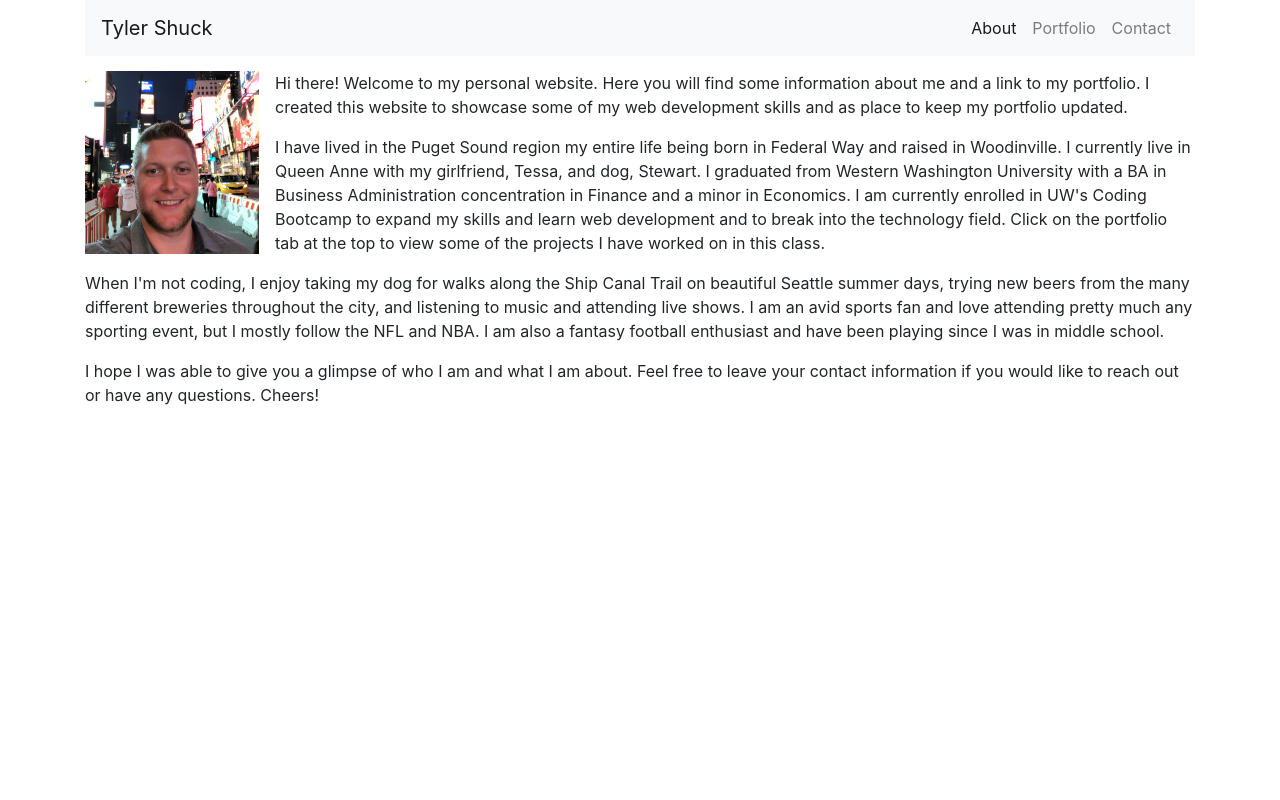
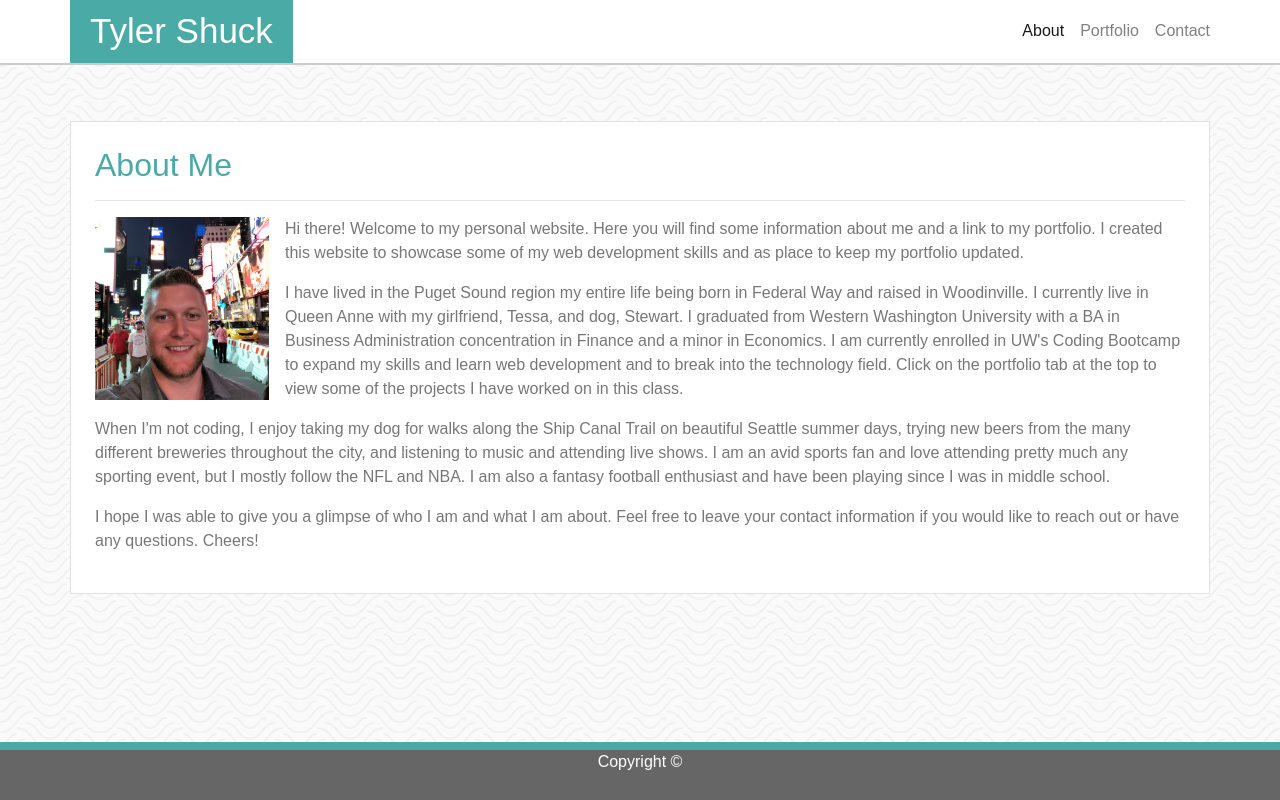
Before and after one commit to tshuck88/Bootstrap-Portfolio, a plain HTML site: page index.html in a window 1280 px wide. Drawn offline with nearby package versions, Linux system fonts and the light colour scheme.

Commit message:
added a footer and some custom styling

```diff
--- a/assets/css/style.css
+++ b/assets/css/style.css
@@ -0,0 +1,41 @@
+html {
+    position: relative;
+    min-height: 100%;
+}
+body {
+    font-family: Arial, Helvetica, sans-serif;
+    color: #777777;
+    background-image: url(../images/papyrus.png);
+    margin-bottom: 58px;
+    padding-bottom: 25px;
+}
+.content {
+    margin-top: 121px;
+}
+.no-padding {
+    padding: 0;
+}
+h2 {
+    color: #4aaaa5;
+}
+#name {
+    background-color: #4aaaa5;
+    width: fit-content;
+    padding: 5px 20px;
+    color: #ffffff;
+    font-size: 35px;
+}
+header {
+    border-bottom: solid 2px #cccccc;
+}
+#footer {
+    width: 100%;
+    height: 58px;
+    border-top: solid 8px  #4aaaa5;
+    background-color: #666666;
+    text-align: center;
+    color: #ffffff;
+    position: absolute;
+    bottom: 0;
+
+}
--- a/index.html
+++ b/index.html
@@ -15,11 +15,11 @@
 
 <body>
     <header class="bg-white fixed-top">
-        <div class="container">
+        <div class="container no-padding">
             <div class="row">
                 <div class="col">
-                    <nav class="navbar navbar-expand-lg navbar-light bg-light">
-                        <a class="navbar-brand" href="index.html">Tyler Shuck</a>
+                    <nav class="navbar navbar-expand-lg navbar-light bg-white no-padding">
+                        <a class="navbar-brand" href="index.html" id="name">Tyler Shuck</a>
                         <button class="navbar-toggler" type="button" data-toggle="collapse"
                             data-target="#navbarNavAltMarkup" aria-controls="navbarNavAltMarkup" aria-expanded="false"
                             aria-label="Toggle navigation">
@@ -30,7 +30,7 @@
                                 <a class="nav-item nav-link active" href="index.html">About <span
                                         class="sr-only">(current)</span></a>
                                 <a class="nav-item nav-link" href="portfolio.html">Portfolio</a>
-                                <a class="nav-item nav-link" href="contact.html">Contact</a>
+                                <a class="nav-item nav-link" href="contact.html" style="padding-right: 0;">Contact</a>
                             </div>
                         </div>
                     </nav>
@@ -39,7 +39,7 @@
         </div>
     </header>
     <section>
-        <div class="container content px-auto">
+        <div class="container border bg-white content p-4">
             <div class="row">
                 <div class="col">
                     <h2>About Me</h2>
@@ -96,6 +96,11 @@
             </div>
         </div>
     </section>
+    <footer id="footer">
+        <div class="container">
+            Copyright &copy;
+        </div>
+    </footer>
 
 
     <!-- Optional JavaScript -->
```
